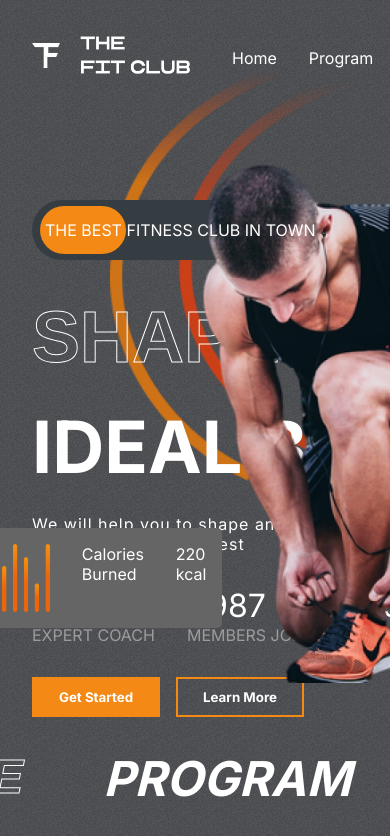
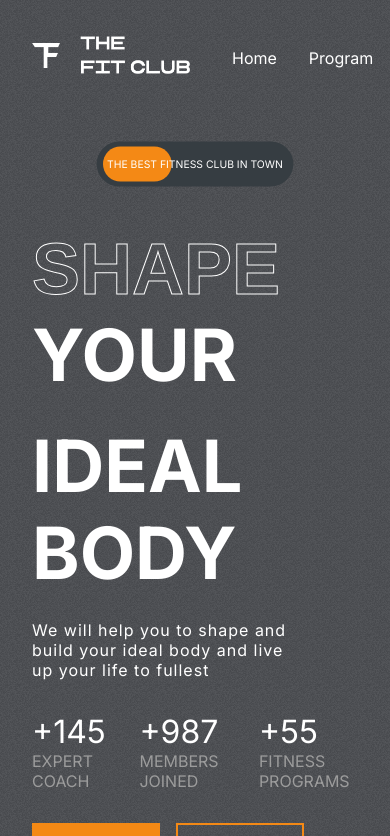
Before and after one commit to Harshu467/GYM, a React (Create React App) app: page / in a window 390 px wide. Shown: the top 836 px of the page. Built offline with nearby package versions, Linux system fonts and the light colour scheme.

Commit message:
Start to Responsive

```diff
--- a/src/Components/Hero/Hero.css
+++ b/src/Components/Hero/Hero.css
@@ -158,3 +158,15 @@
     color: white;
     font-size: 1.5rem;
 }
+@media screen and (max-width:760px) {
+    .hero{
+        flex-direction: column;
+    }
+    .ad{
+        margin-top: 0;
+        font-size: small;
+        align-self: center;
+        transform: scale(0.8);
+    }
+
+}
```
